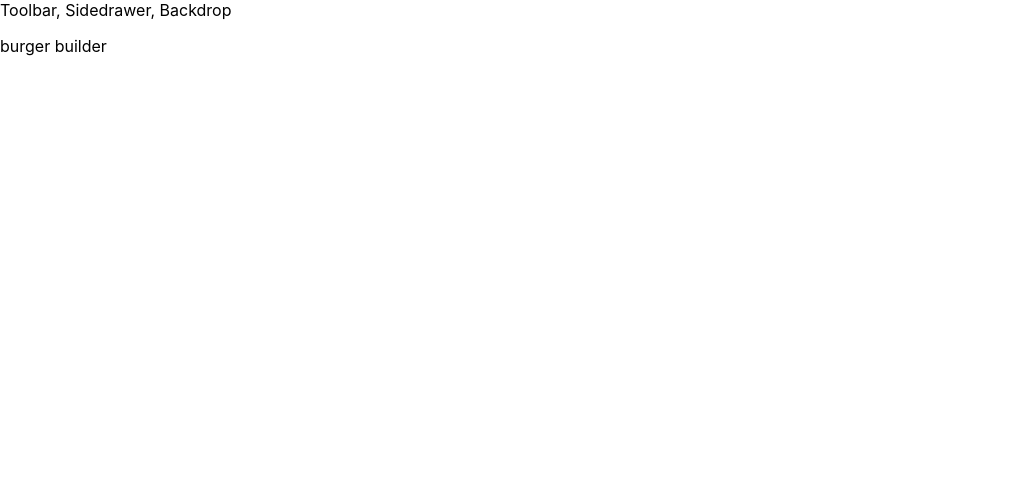
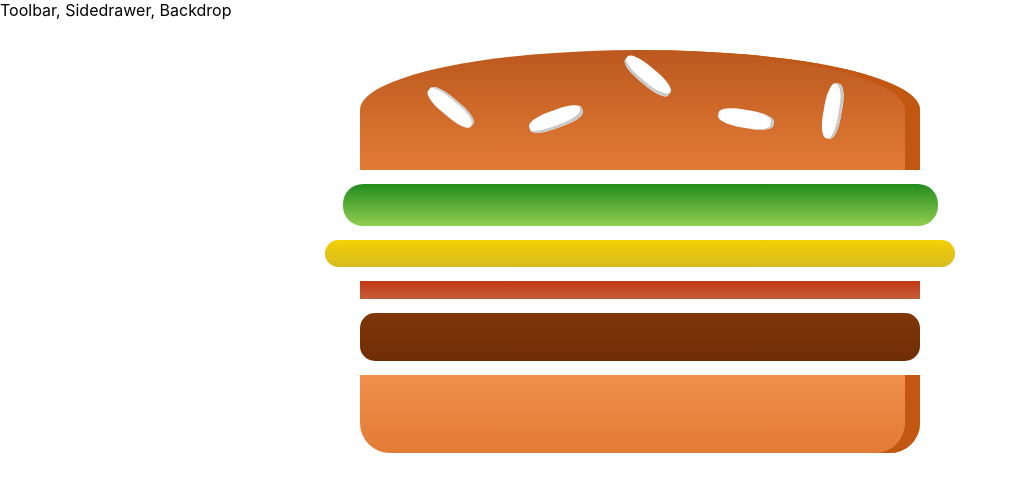
Before and after one commit to nl900/Burger-Builder, a React (Create React App) app: page / in a window 1280 px wide. Shown: the top 492 px of the page, without its empty margins (0-1017 px from the left). Built offline with nearby package versions, Linux system fonts and the light colour scheme.

Commit message:
Create BurgerIngredient, Burger and BurgerBuilder

```diff
--- a/package.json
+++ b/package.json
@@ -6,6 +6,7 @@
     "@testing-library/jest-dom": "^4.2.4",
     "@testing-library/react": "^9.5.0",
     "@testing-library/user-event": "^7.2.1",
+    "prop-types": "^15.7.2",
     "react": "^16.13.1",
     "react-dom": "^16.13.1",
     "react-scripts": "3.4.1"
--- a/src/App.js
+++ b/src/App.js
@@ -1,12 +1,13 @@
 import React, {Component} from 'react';
 import Layout from './components/Layout/Layout';
+import BurgerBuilder from './containers/BurgerBuilder/BurgerBuilder';
 
 class App extends Component {
   render () {
     return (
       <div >
         <Layout>
-          <p>burger builder</p>
+        <BurgerBuilder />
         </Layout>
 
       </div>
--- /dev/null
+++ b/src/components/Burger/Burger.js
@@ -0,0 +1,20 @@
+import React from 'react';
+import classes from './Burger.module.css';
+import BurgerIngredient from './BurgerIngredient/BurgerIngredient';
+
+const burger = (props) => {
+
+    return (
+        <div className={classes.Burger}>
+            <BurgerIngredient type="bread-top"/>
+            <BurgerIngredient type="salad"/>
+            <BurgerIngredient type="cheese"/>
+            <BurgerIngredient type="bacon"/>
+            <BurgerIngredient type="meat"/>
+            <BurgerIngredient type="bread-bottom"/>
+        </div>
+    );
+}
+
+
+export default burger;
--- /dev/null
+++ b/src/components/Burger/Burger.module.css
@@ -0,0 +1,30 @@
+.Burger {
+    width: 100%;
+    margin: auto;
+    height: 250px;
+    overflow: scroll;
+    text-align: center;
+    font-weight: bold;
+    font-size: 1.2rem;
+}
+
+@media (min-width: 500px) and (min-height: 400px) {
+    .Burger {
+        width: 350px;
+        height: 300px;
+    }
+}
+
+@media (min-width: 500px) and (min-height: 401px) {
+    .Burger {
+        width: 450px;
+        height: 400px;
+    }
+}
+
+@media (min-width: 1000px) and (min-height: 700px) {
+    .Burger {
+        width: 700px;
+        height: 600px;
+    }
+}
--- /dev/null
+++ b/src/components/Burger/BurgerIngredient/BurgerIngredient.js
@@ -0,0 +1,42 @@
+import React, {Component} from 'react';
+import classes from './BurgerIngredient.module.css';
+import PropTypes from 'prop-types';
+
+class BurgerIngredient extends Component {
+    render () {
+    let ingredient = null;
+
+    switch (this.props.type) {
+        case ('bread-bottom') :
+            ingredient = <div className={classes.BreadBottom}></div>
+            break;
+        case ('bread-top'):
+            ingredient = (
+                <div className={classes.BreadTop}>
+                    <div className={classes.Seeds1}></div>
+                    <div className={classes.Seeds2}></div>
+                </div>
+            );
+            break;
+        case ('meat'):
+            ingredient = <div className={classes.Meat}> </div>
+            break;
+        case ('cheese'):
+            ingredient = <div className={classes.Cheese}> </div>
+            break;
+        case ('bacon'):
+            ingredient = <div className={classes.Bacon}> </div>
+            break;
+        case ('salad'):
+                ingredient = <div className={classes.Salad}> </div>
+                break;
+        default:
+            ingredient = null;
+        }
+        return ingredient;
+    }
+}
+BurgerIngredient.propTypes = {
+    type: PropTypes.string.isRequired
+}
+export default BurgerIngredient;
--- /dev/null
+++ b/src/components/Burger/BurgerIngredient/BurgerIngredient.module.css
@@ -0,0 +1,113 @@
+.BreadBottom {
+    height: 13%;
+    width: 80%;
+    background: linear-gradient(#F08E4A, #e27b36);
+    border-radius: 0 0 30px 30px;
+    box-shadow: inset -15px 0 #c15711;
+    margin: 2% auto;
+}
+
+.BreadTop {
+    height: 20%;
+    width: 80%;
+    background: linear-gradient(#bc581e, #e27b36);
+    border-radius: 50% 50% 0 0;
+    box-shadow: inset -15px 0 #c15711;
+    margin: 2% auto;
+    position: relative;
+}
+
+.Seeds1 {
+    width: 10%;
+    height: 15%;
+    position: absolute;
+    background-color: white;
+    left: 30%;
+    top: 50%;
+    border-radius: 40%;
+    transform: rotate(-20deg);
+    box-shadow: inset -2px -3px #c9c9c9;
+}
+
+.Seeds1:after {
+    content: "";
+    width: 100%;
+    height: 100%;
+    position: absolute;
+    background-color: white;
+    left: -170%;
+    top: -260%;
+    border-radius: 40%;
+    transform: rotate(60deg);
+    box-shadow: inset -1px 2px #c9c9c9;
+  }
+
+.Seeds1:before {
+    content: "";
+    width: 100%;
+    height: 100%;
+    position: absolute;
+    background-color: white;
+    left: 180%;
+    top: -50%;
+    border-radius: 40%;
+    transform: rotate(60deg);
+    box-shadow: inset -1px -3px #c9c9c9;
+  }
+
+  .Seeds2 {
+    width: 10%;
+    height: 15%;
+    position: absolute;
+    background-color: white;
+    left: 64%;
+    top: 50%;
+    border-radius: 40%;
+    transform: rotate(10deg);
+    box-shadow: inset -3px 0 #c9c9c9;
+  }
+
+  .Seeds2:before {
+    content: "";
+    width: 100%;
+    height: 100%;
+    position: absolute;
+    background-color: white;
+    left: 150%;
+    top: -130%;
+    border-radius: 40%;
+    transform: rotate(90deg);
+    box-shadow: inset 1px 3px #c9c9c9;
+  }
+
+
+.Meat {
+    width: 80%;
+    height: 8%;
+    background: linear-gradient(#7f3608, #702e05);
+    margin: 2% auto;
+    border-radius: 15px;
+}
+
+.Cheese {
+    width: 90%;
+    height: 4.5%;
+    margin: 2% auto;
+    background: linear-gradient(#f4d004, #d6bb22);
+    border-radius: 20px;
+}
+
+.Salad {
+    width: 85%;
+    height: 7%;
+    margin: 2% auto;
+    background: linear-gradient(#228c1d, #91ce50);
+    border-radius: 20px;
+}
+
+.Bacon {
+    width: 80%;
+    height: 3%;
+    background: linear-gradient(#bf3813, #c45e38);
+    margin: 2% auto;
+}
--- a/src/containers/BurgerBuilder/BurgerBuilder.js
+++ b/src/containers/BurgerBuilder/BurgerBuilder.js
@@ -1,5 +1,6 @@
 import React, {Component} from 'react';
 import Aux from '../../hoc/Aux';
+import Burger from '../../components/Burger/Burger';
 
 class BurgerBuilder extends Component {
     state = {
@@ -16,8 +17,8 @@
 
         return (
             <Aux>
-                {/* <Burger ingredients={this.state.ingredients}/> */}
-                <BuildControls/>
+                <Burger/>
+
             </Aux>
         );
     }
```
Also changed, not shown: mockup/burger.png (added).
